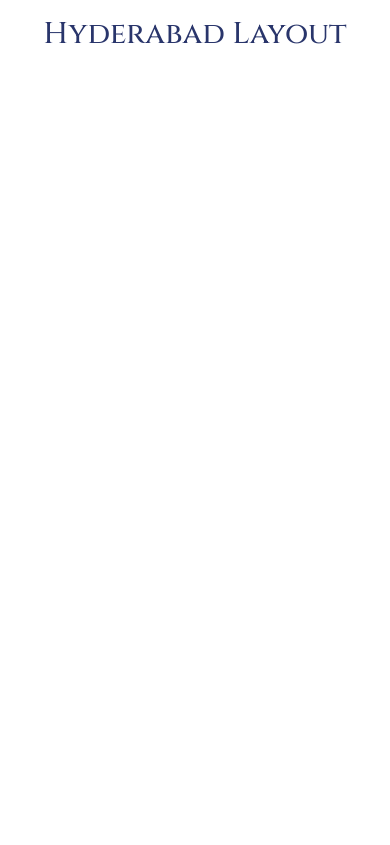
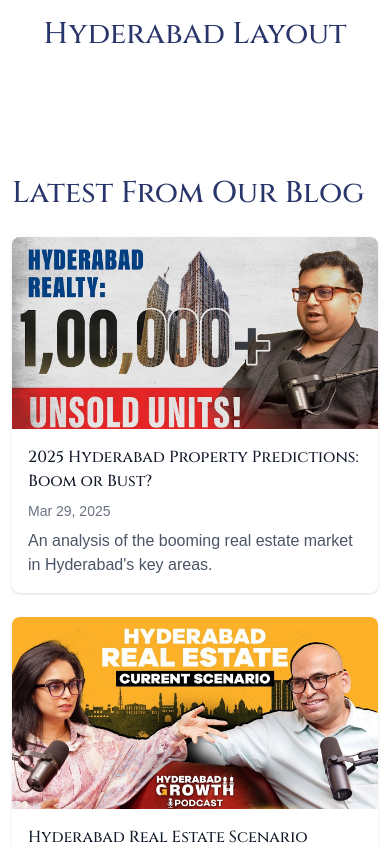
Before and after one commit to Bodduloorikeerthana/hyderabad-growth, a Next.js app: page / in a window 390 px wide. Shown: the part 960-1805 px from the top of the page. Before the commit the page ends 1053 px from the top, so only its background shows below. Built offline with nearby package versions, Linux system fonts and the light colour scheme; a web font is replaced by a local one.

Commit message:
recent_posts
Signed-off-by: YourName <you@example.com>

```diff
--- /dev/null
+++ b/components/RecentPosts.tsx
@@ -0,0 +1,219 @@
+// components/PostsDisplay.tsx
+"use client";
+
+import React from 'react';
+import Image from 'next/image';
+import Link from 'next/link';
+import Slider from 'react-slick';
+import { blogPosts } from '../types/blogPosts';
+
+type DisplayMode = 'grid' | 'sidebar' | 'carousel';
+
+interface PostsDisplayProps {
+  /**
+   * Display mode for the posts
+   */
+  mode: DisplayMode;
+
+  /**
+   * ID of the current post to exclude from the list
+   */
+  currentPostId?: string;
+
+  /**
+   * Title for the section
+   */
+  title?: string;
+
+  /**
+   * Number of posts to display
+   */
+  count?: number;
+
+  /**
+   * Whether to show the "View All" button
+   */
+  showViewAll?: boolean;
+
+  /**
+   * Custom class name
+   */
+  className?: string;
+}
+
+const PostsDisplay: React.FC<PostsDisplayProps> = ({
+  mode = 'grid',
+  currentPostId,
+  title = "Recent Posts",
+  count = 6,
+  showViewAll = true,
+  className = ''
+}) => {
+  // Get recent posts excluding the current one
+  const recentPosts = blogPosts
+    .filter(p => !currentPostId || p.id !== currentPostId)
+    .sort((a, b) => new Date(b.date).getTime() - new Date(a.date).getTime())
+    .slice(0, count);
+
+  // Carousel settings
+  const carouselSettings = {
+    dots: true,
+    infinite: true,
+    speed: 500,
+    slidesToShow: 3,
+    slidesToScroll: 1,
+    responsive: [
+      {
+        breakpoint: 1024,
+        settings: {
+          slidesToShow: 2,
+          slidesToScroll: 1
+        }
+      },
+      {
+        breakpoint: 640,
+        settings: {
+          slidesToShow: 1,
+          slidesToScroll: 1
+        }
+      }
+    ]
+  };
+
+  // Render post as grid item
+  const renderGridItem = (post: any) => (
+    <Link
+      href={`/blog/${post.id}`}
+      key={post.id}
+      className="group"
+    >
+      <div className="bg-white rounded-lg overflow-hidden shadow-sm hover:shadow-md transition-shadow duration-300">
+        <div className="relative h-48 w-full overflow-hidden">
+          <Image
+            src={post.imageUrl}
+            alt={post.title}
+            fill
+            className="object-cover group-hover:scale-105 transition-transform duration-300"
+          />
+        </div>
+        <div className="p-4">
+          <h3 className="font-bold text-gray-900 group-hover:text-[#29356B] transition-colors line-clamp-2">
+            {post.title}
+          </h3>
+          <p className="text-sm text-gray-500 mt-2">{post.date}</p>
+          <p className="text-gray-600 mt-2 line-clamp-2">{post.summary}</p>
+        </div>
+      </div>
+    </Link>
+  );
+
+  // Render post as sidebar item
+  const renderSidebarItem = (post: any) => (
+    <Link
+      href={`/blog/${post.id}`}
+      key={post.id}
+      className="block group"
+    >
+      <div className="flex items-start gap-3 mb-4">
+        <div className="relative h-16 w-16 flex-shrink-0 overflow-hidden rounded">
+          <Image
+            src={post.imageUrl}
+            alt={post.title}
+            fill
+            className="object-cover group-hover:scale-105 transition-transform"
+          />
+        </div>
+        <div>
+          <h4 className="font-medium text-gray-900 group-hover:text-[#29356B] transition-colors line-clamp-2">
+            {post.title}
+          </h4>
+          <p className="text-sm text-gray-500 mt-1">{post.date}</p>
+        </div>
+      </div>
+    </Link>
+  );
+
+  // Render post as carousel item (similar to grid but wrapped for slick)
+  const renderCarouselItem = (post: any) => (
+    <div key={post.id} className="px-2">
+      <Link href={`/blog/${post.id}`} className="group block">
+        <div className="bg-white rounded-lg overflow-hidden shadow-sm hover:shadow-md transition-shadow duration-300">
+          <div className="relative h-48 w-full overflow-hidden">
+            <Image
+              src={post.imageUrl}
+              alt={post.title}
+              fill
+              className="group-hover:scale-105 transition-transform duration-300"
+            />
+          </div>
+          <div className="p-4">
+            <h3 className="font-bold text-gray-900 group-hover:text-[#29356B] transition-colors line-clamp-2">
+              {post.title}
+            </h3>
+            <p className="text-sm text-gray-500 mt-2">{post.date}</p>
+            <p className="text-gray-600 mt-2 line-clamp-2">{post.summary}</p>
+          </div>
+        </div>
+      </Link>
+    </div>
+  );
+
+  // Choose the container based on mode
+  const renderContainer = () => {
+    switch (mode) {
+      case 'grid':
+        return (
+          <div className="grid grid-cols-1 sm:grid-cols-2 lg:grid-cols-3 gap-6">
+            {recentPosts.map(post => renderGridItem(post))}
+          </div>
+        );
+
+      case 'sidebar':
+        return (
+          <div className="bg-gray-50 rounded-lg p-6 sticky top-24">
+            {recentPosts.map(post => renderSidebarItem(post))}
+          </div>
+        );
+
+      case 'carousel':
+        return (
+          <Slider {...carouselSettings}>
+            {recentPosts.map(post => renderCarouselItem(post))}
+          </Slider>
+        );
+
+      default:
+        return null;
+    }
+  };
+
+  return (
+    <div className={className}>
+      {title && <h2 className="text-2xl font-bold mb-6 text-[#29356B]">{title}</h2>}
+
+      {renderContainer()}
+
+      {showViewAll && mode !== 'sidebar' && (
+        <div className="mt-8 text-center">
+          <Link
+            href="/blog"
+            className="inline-block px-6 py-2 bg-[#29356B] text-white rounded-full hover:bg-[#3a4582] transition-colors"
+          >
+            View All Posts
+          </Link>
+        </div>
+      )}
+
+      {showViewAll && mode === 'sidebar' && (
+        <Link
+          href="/blog"
+          className="mt-4 block text-[#29356B] font-medium hover:underline"
+        >
+          View all posts →
+        </Link>
+      )}
+    </div>
+  );
+};
+
+export default PostsDisplay;
--- a/src/app/blog/[id]/page.tsx
+++ b/src/app/blog/[id]/page.tsx
@@ -6,6 +6,7 @@ import Banner from "../../../../components/Banner";
 import Link from "next/link";
 import Image from "next/image";
 import AudioPlayer from "../../../../components/AudioPlayer";
+import PostsDisplay from "../../../../components/RecentPosts";
 
 export default function BlogPostPage() {
   const params = useParams();
@@ -35,7 +36,9 @@ export default function BlogPostPage() {
       />
 
       <div className="container mx-auto py-8">
-        <div className="max-w-7xl mx-auto">
+        <div className="flex flex-col lg:flex-row gap-8">
+          {/* Main content */}
+          <div className="lg:w-full">
             <div className="relative h-[250px] sm:h-[600px] w-full mb-8">
               <Image
                 src={post.imageUrl}
@@ -64,6 +67,17 @@ export default function BlogPostPage() {
               <span>{post.date}</span>
             </div>
           </div>
+
+          {/* Sidebar */}
+          <div className="lg:w-1/3">
+            <PostsDisplay
+              mode="sidebar"
+              currentPostId={postId}
+              title="Related Posts"
+              count={4}
+            />
+          </div>
+        </div>
       </div>
     </div>
   );
--- a/src/app/page.tsx
+++ b/src/app/page.tsx
@@ -4,8 +4,11 @@ import Banner from "../../components/Banner";
 import Image from "next/image";
 import Navbar from "../../components/Navbar";
 import AdvancedSlider from "../../components/Slide";
+import { blogPosts } from "../../types/blogPosts";
 import { SlideItem } from "../../types/SliderTypes";
+import PostsDisplay from "../../components/RecentPosts";
 export default function Homepage() {
+
   // YouTube video slider - multiple iframes
   const videoTourSlides: SlideItem[] = [
     {
@@ -60,6 +63,16 @@ export default function Homepage() {
 
       </div>
 
+      <div className="container sm:mx-auto  py-12">
+        <PostsDisplay
+          mode="grid"
+          title="Latest From Our Blog"
+          count={6}
+          className="sm:mx-auto mx-3"
+          showViewAll={true}
+        />
+      </div>
+
     </div>
   );
 }
```
Lines whose indentation alone changed are shown as unchanged.
